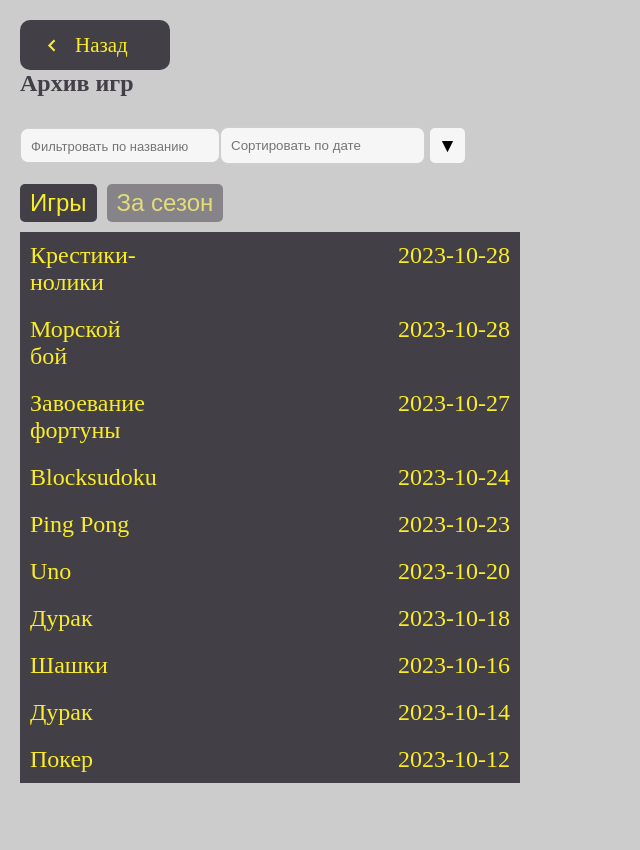
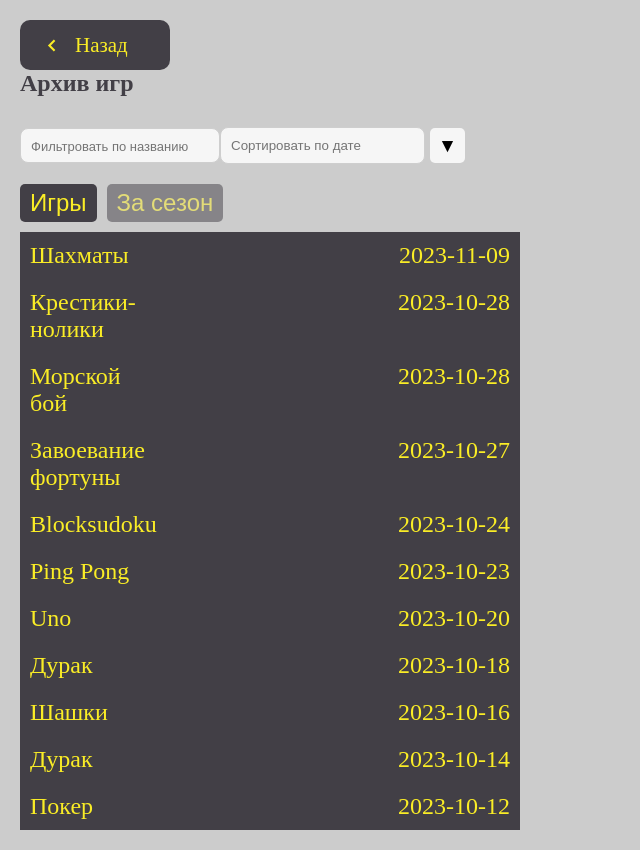
Before and after one commit to Akula3331/TourneyX, a React (Create React App) app: page /archive in a window 1280 px wide. Shown: the whole page, without its empty margins (0-640 px from the left). Before the commit the page ends 803 px from the top, so only its background shows below. Built offline with nearby package versions, Linux system fonts and the light colour scheme; a web font is replaced by a local one.

Commit message:
modified:   src/pages/ArchivePage/ArchivePage.jsx

```diff
--- a/src/pages/ArchivePage/ArchivePage.jsx
+++ b/src/pages/ArchivePage/ArchivePage.jsx
@@ -15,6 +15,7 @@ export default function ArchivePage() {
     { name: "Завоевание фортуны", date: "2023-10-27", firstPlace: 'CFKN', secondPlace: 'Gorbatic', thirdPlace: 'Kalamburger', fourthPlace: 'Betito' },
     { name: "Крестики-нолики", date: "2023-10-28", firstPlace: 'Kalamburger', secondPlace: 'Gorbatic', thirdPlace: 'Betito', fourthPlace: 'CFKN' },
     { name: "Морской бой", date: "2023-10-28", firstPlace: 'Kalamburger', secondPlace: 'Betito', thirdPlace: 'Gorbatic', fourthPlace: 'CFKN' },
+    { name: "Шахматы", date: "2023-11-09", firstPlace: 'Kalamburger', secondPlace: 'CFKN', thirdPlace: 'Betito', fourthPlace: '' },
 
   ];
 
```
